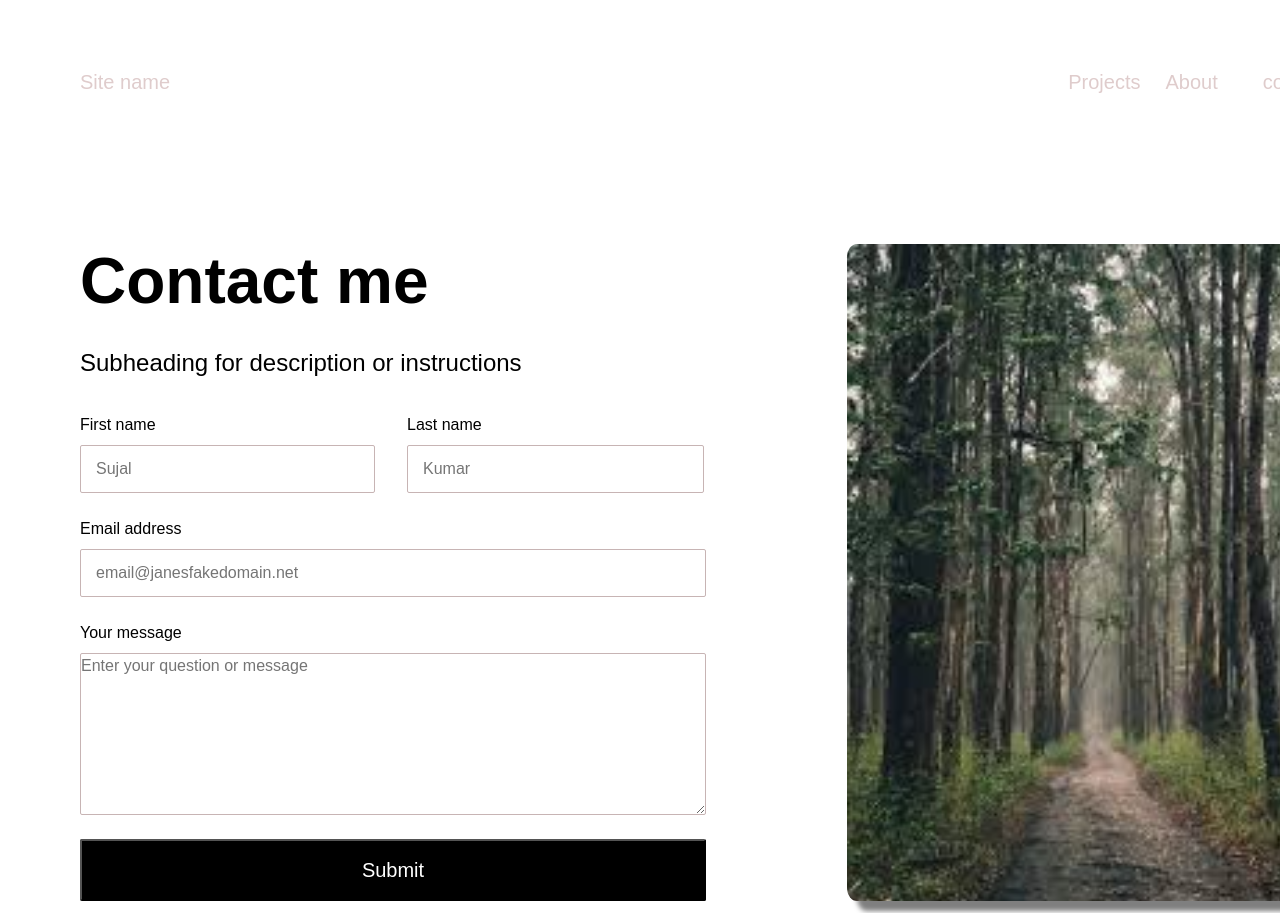
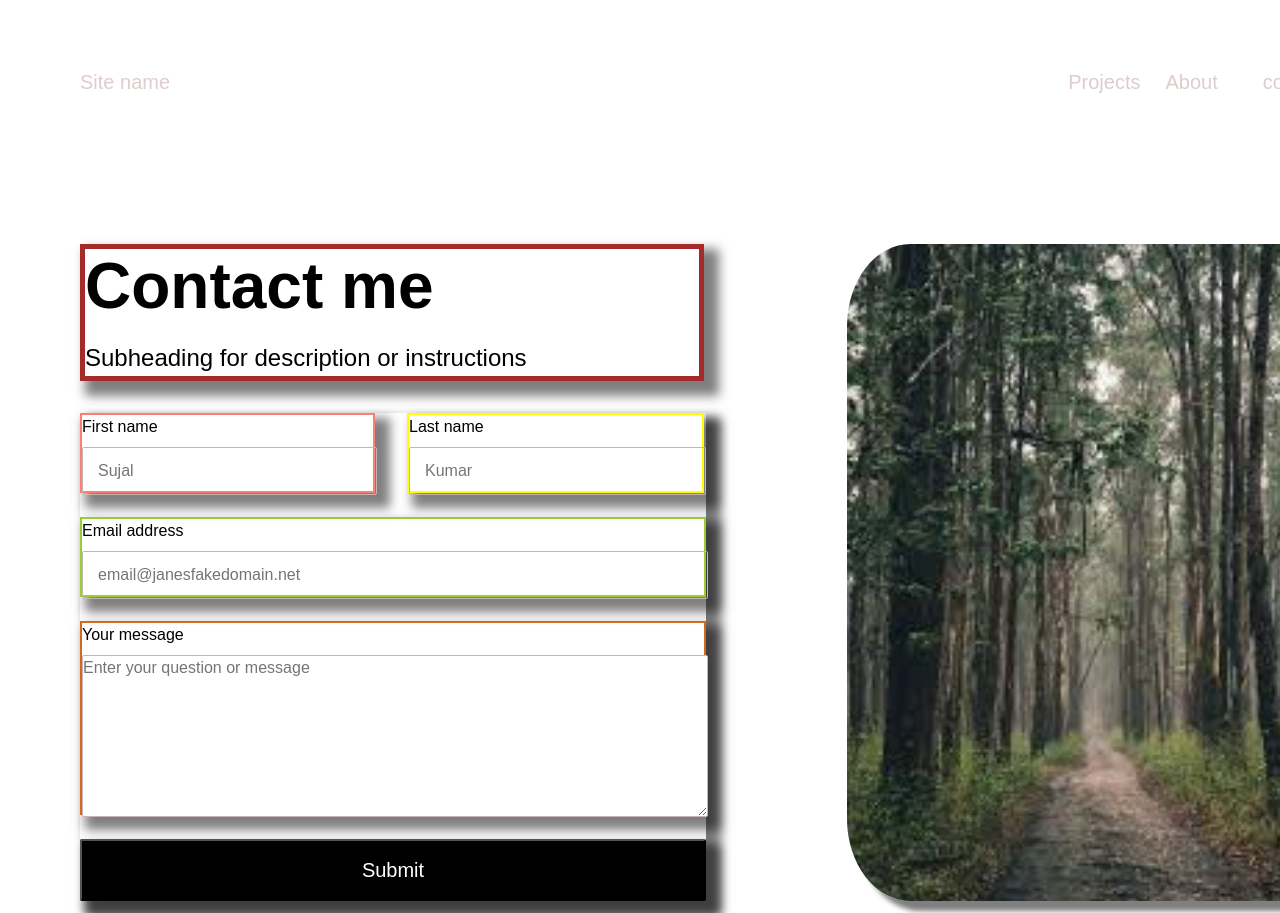
Before and after one commit to sujal-kumar32/portfolio, a plain HTML site: page contact/index.html in a window 1280 px wide. Shown: the top 913 px of the page. Drawn offline with Linux system fonts and the light colour scheme.

Commit message:
add shadow border

```diff
--- a/contact/style.css
+++ b/contact/style.css
@@ -60,6 +60,9 @@ a {
   display: flex;
   flex-direction: column;
   justify-content: space-between;
+  box-shadow: 10px 10px 10px 5px rgba(0, 0, 0, 0.5);
+  perspective: 1000px; /* Add this for the 3D effect */
+  border: 5px solid brown;
 }
 #me {
   height: 77px;
@@ -83,6 +86,8 @@ a {
   position: absolute;
   top: 413px;
   left: 80px;
+  box-shadow: 10px 10px 10px 5px rgba(0, 0, 0, 0.5);
+  perspective: 1000px; /* Add this for the 3D effect */
 }
 .first {
   height: 80px;
@@ -91,6 +96,9 @@ a {
   position: absolute;
   top: 0px;
   left: 0px;
+  box-shadow: 10px 10px 10px 5px rgba(0, 0, 0, 0.5);
+  perspective: 1000px; /* Add this for the 3D effect */
+  border: 2px solid salmon;
 }
 #first1 {
   height: 24px;
@@ -117,6 +125,7 @@ a {
   font-size: 16px;
   line-height: 150%;
   border: 0;
+  border: none;
 }
 .last {
   height: 80px;
@@ -124,6 +133,9 @@ a {
 
   position: absolute;
   left: 327px;
+  box-shadow: 10px 10px 10px 5px rgba(0, 0, 0, 0.5);
+  perspective: 1000px; /* Add this for the 3D effect */
+  border: 2px solid yellow;
 }
 #last1 {
   height: 24px;
@@ -149,7 +161,7 @@ a {
   font-weight: medium;
   font-size: 16px;
   line-height: 150%;
-  border: 0;
+  border: none;
 }
 .email {
   height: 80px;
@@ -157,6 +169,9 @@ a {
 
   position: absolute;
   top: 104px;
+  box-shadow: 10px 10px 10px 5px rgba(0, 0, 0, 0.5);
+  perspective: 1000px; /* Add this for the 3D effect */
+  border: 2px solid yellowgreen;
 }
 #email1 {
   height: 24px;
@@ -182,7 +197,7 @@ a {
   font-weight: medium;
   font-size: 16px;
   line-height: 150%;
-  border: 0;
+  border: none;
 }
 .message {
   height: 194px;
@@ -190,6 +205,9 @@ a {
 
   position: absolute;
   top: 208px;
+  box-shadow: 10px 10px 10px 5px rgba(0, 0, 0, 0.5);
+  perspective: 1000px; /* Add this for the 3D effect */
+  border: 2px solid chocolate;
 }
 #message1 {
   height: 24px;
@@ -220,6 +238,9 @@ a {
   line-height: 150%;
   color: white;
   border-radius: 2px;
+
+  box-shadow: 10px 10px 10px 5px rgba(0, 0, 0, 0.5);
+  perspective: 1000px; /* Add this for the 3D effect */
 }
 #pic {
   height: 657px;
@@ -230,7 +251,7 @@ a {
 
   background-image: url("images1.jpg");
   background-size: cover;
-  border-radius: 2%;
+  border-radius: 12.5%;
   box-shadow: 10px 10px 5px rgba(0, 0, 0, 0.5);
   perspective: 1000px; /* Add this for the 3D effect */
 }
```
